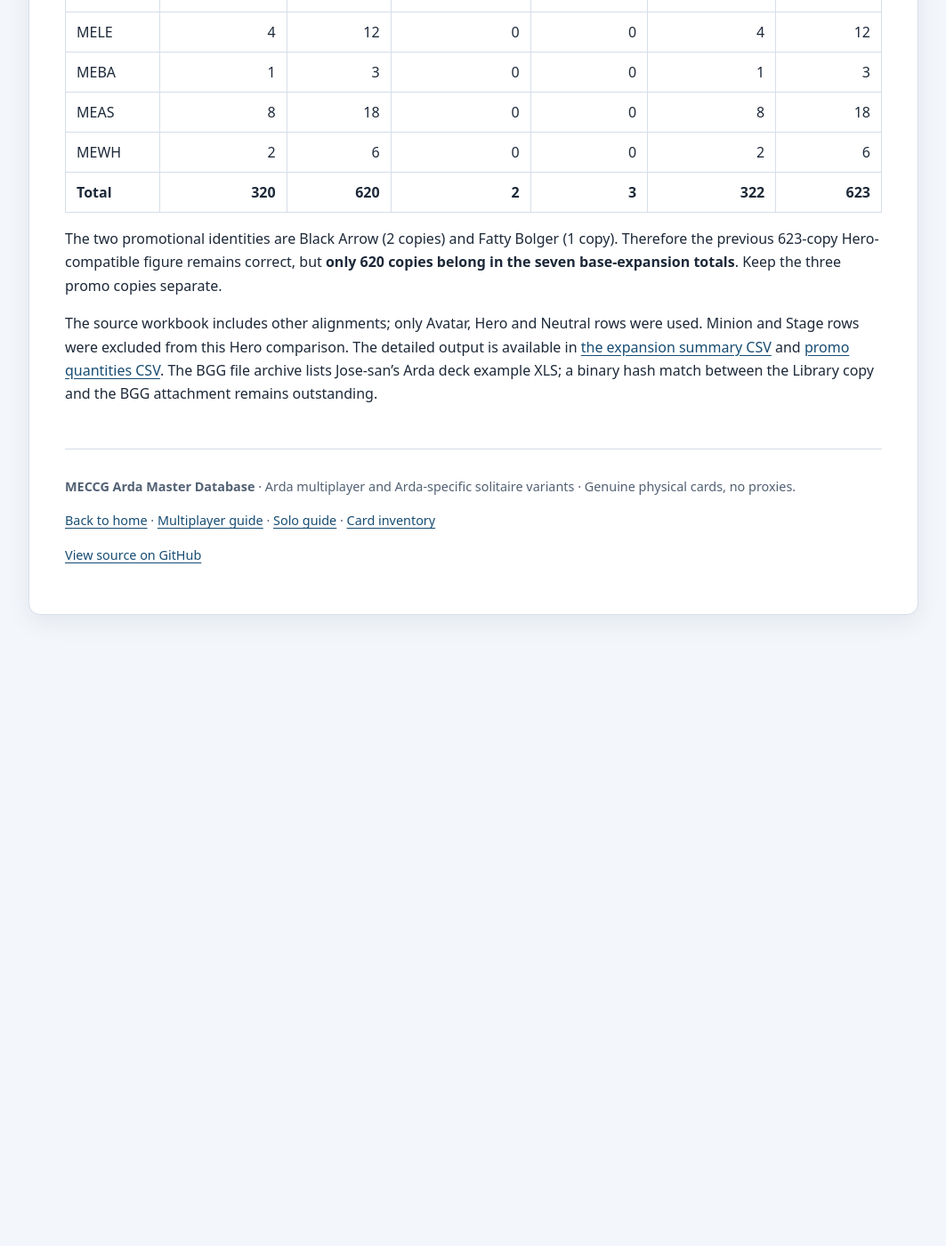
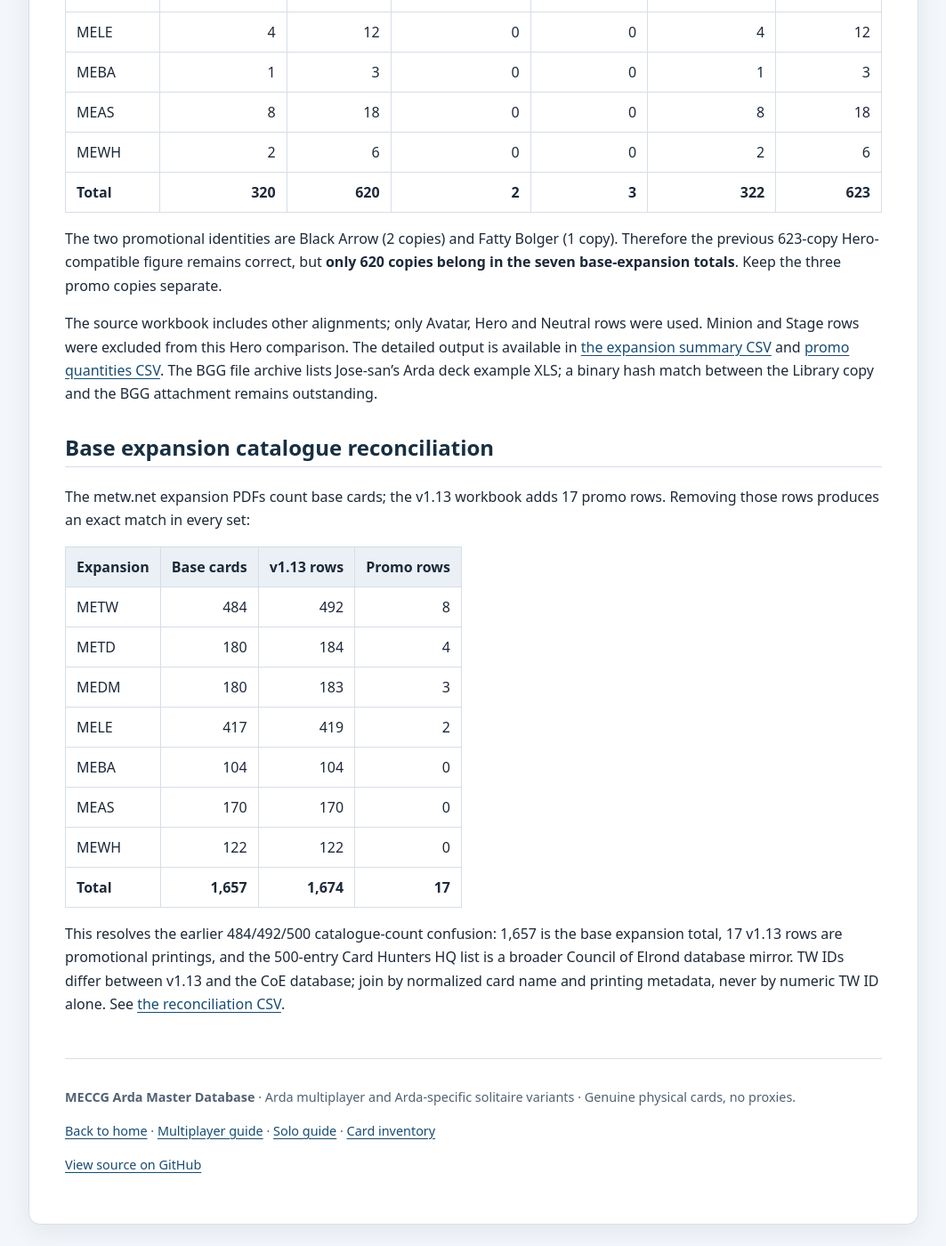
Before and after one commit to JamSpot/meccg-arda-master-database, a Jekyll site: the page built from docs/comparison-lists.md, in a window 1280 px wide and 1400 px high, scrolled down 5220 px. Shown: the whole window at 89% size, without its empty margins (108-1171 px from the left). Built offline with Jekyll 4.4.1, drawn with Linux system fonts in a browser that asks for light colours; our own code applies the rules of GitHub Pages for plain Markdown files; before the commit the page ends 5935 px from its top, so only the background shows below that.

Commit message:
Add exact base expansion catalogue reconciliation

```diff
--- a/docs/comparison-lists.md
+++ b/docs/comparison-lists.md
@@ -144,3 +144,21 @@ The Library copy of ARDA.xls has an Arda quantity column and file properties ide
 The two promotional identities are Black Arrow (2 copies) and Fatty Bolger (1 copy). Therefore the previous 623-copy Hero-compatible figure remains correct, but **only 620 copies belong in the seven base-expansion totals**. Keep the three promo copies separate.
 
 The source workbook includes other alignments; only Avatar, Hero and Neutral rows were used. Minion and Stage rows were excluded from this Hero comparison. The detailed output is available in [the expansion summary CSV](../data/jose-san-hero-expansion-summary.csv) and [promo quantities CSV](../data/jose-san-promo-quantities.csv). The BGG file archive lists Jose-san's Arda deck example XLS; a binary hash match between the Library copy and the BGG attachment remains outstanding.
+
+
+## Base expansion catalogue reconciliation
+
+The metw.net expansion PDFs count base cards; the v1.13 workbook adds 17 promo rows. Removing those rows produces an exact match in every set:
+
+| Expansion | Base cards | v1.13 rows | Promo rows |
+|---|---:|---:|---:|
+| METW | 484 | 492 | 8 |
+| METD | 180 | 184 | 4 |
+| MEDM | 180 | 183 | 3 |
+| MELE | 417 | 419 | 2 |
+| MEBA | 104 | 104 | 0 |
+| MEAS | 170 | 170 | 0 |
+| MEWH | 122 | 122 | 0 |
+| **Total** | **1,657** | **1,674** | **17** |
+
+This resolves the earlier 484/492/500 catalogue-count confusion: 1,657 is the base expansion total, 17 v1.13 rows are promotional printings, and the 500-entry Card Hunters HQ list is a broader Council of Elrond database mirror. TW IDs differ between v1.13 and the CoE database; join by normalized card name and printing metadata, never by numeric TW ID alone. See [the reconciliation CSV](../data/catalogue-expansion-reconciliation.csv).
```
